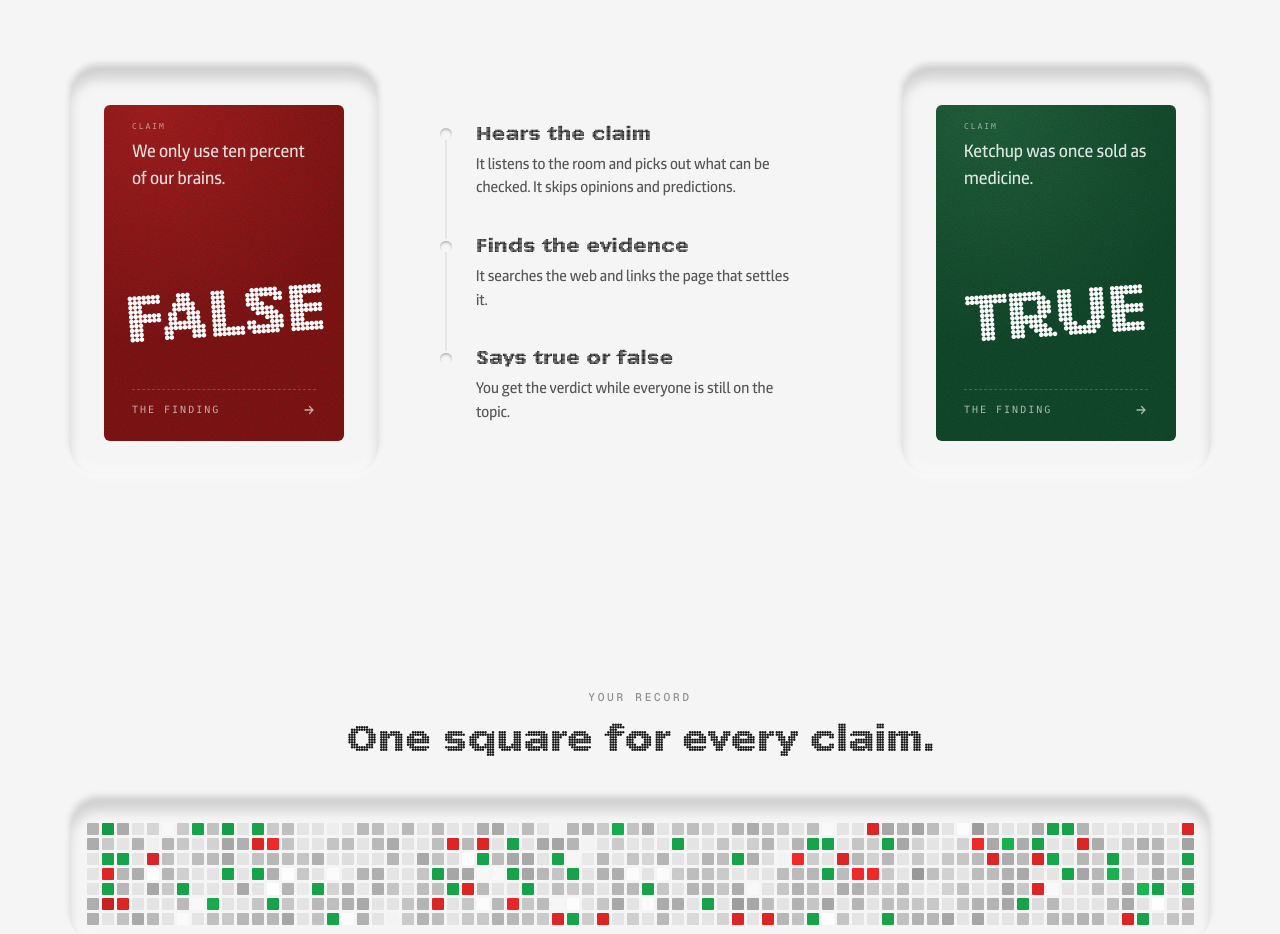
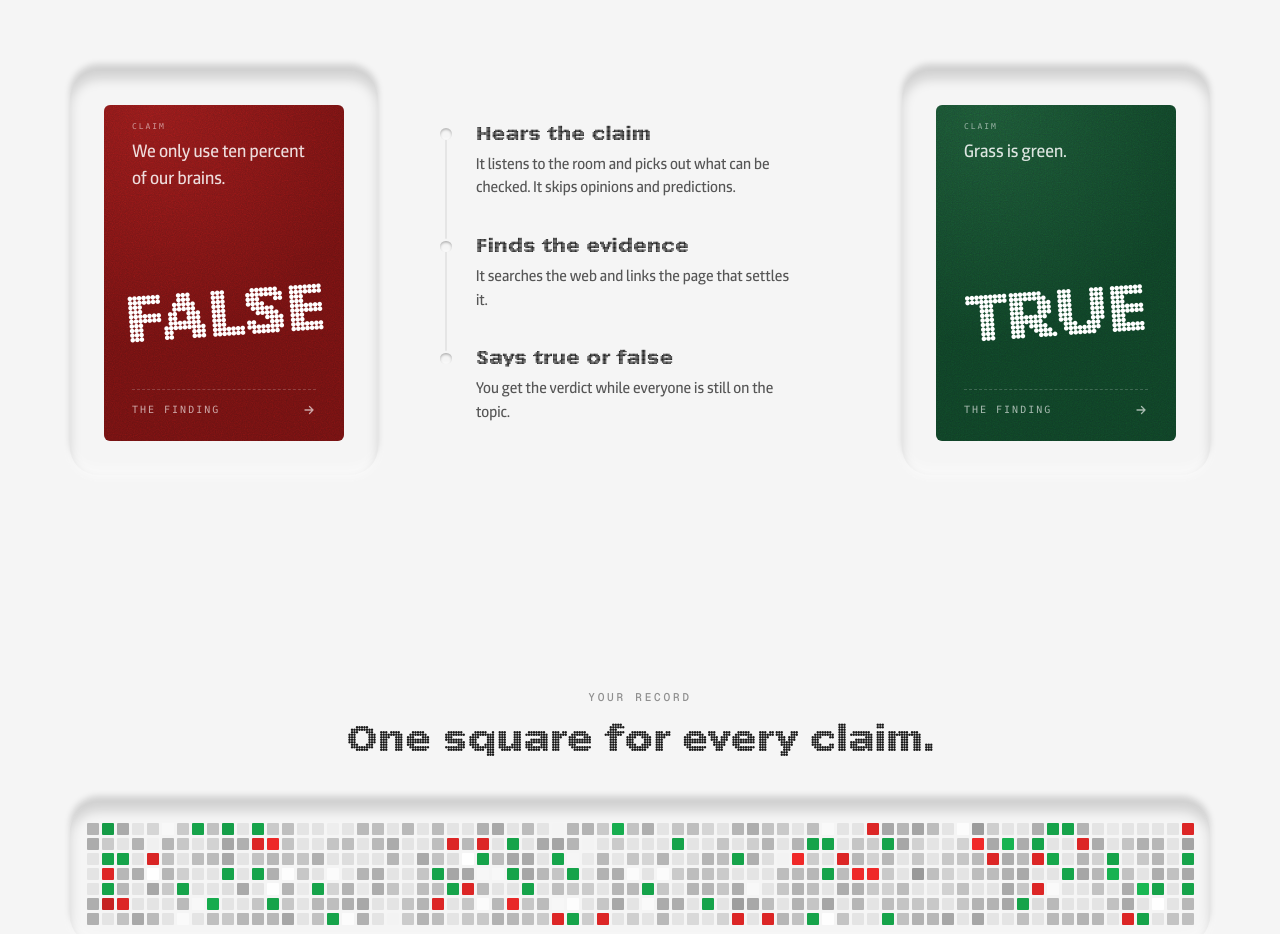
Before and after one commit to tami-cp0/ponoc, a Next.js app: page / in a window 1280 px wide. Shown: the part 1160-2094 px from the top of the page. Built offline with nearby package versions, Linux system fonts and the light colour scheme; no server answers.

Commit message:
Grass is green showcase card

```diff
--- a/src/app/page.tsx
+++ b/src/app/page.tsx
@@ -20,10 +20,10 @@ const SHOWCASE_FALSE: Card = {
 
 const SHOWCASE_TRUE: Card = {
   id: "showcase-true",
-  claim: "Ketchup was once sold as medicine.",
+  claim: "Grass is green.",
   status: "true",
   reasoning:
-    "Yes. In the 1830s an Ohio doctor sold tomato ketchup in pill form as a cure for indigestion and diarrhea ([tastingtable.com](https://www.tastingtable.com/1497845/ketchup-origin-medicine/)).",
+    "Yes. Grass is full of chlorophyll, which absorbs almost every color of sunlight except green. The green bounces back, and that's what we see ([askdruniverse.wsu.edu](https://askdruniverse.wsu.edu/2020/05/01/inside-blade-grass-green/)).",
 };
 
 const FEATURES = [
```
